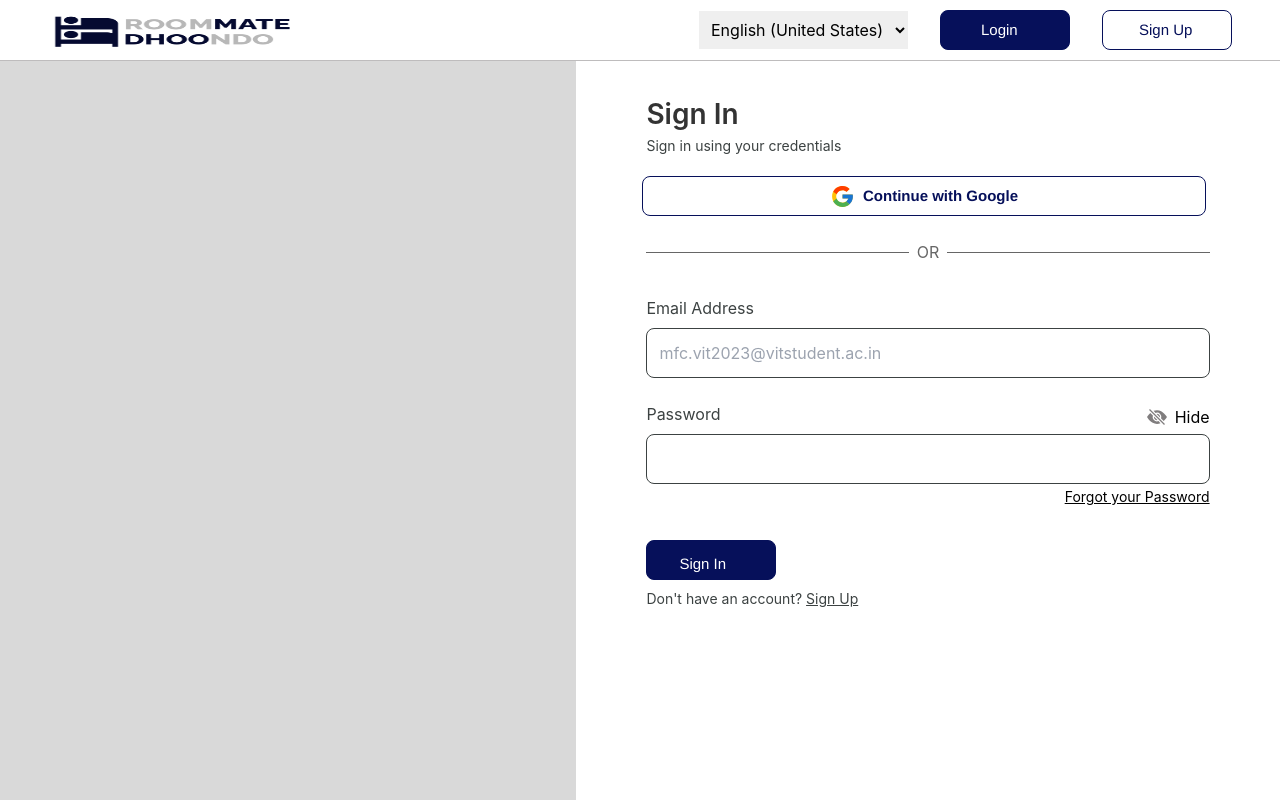
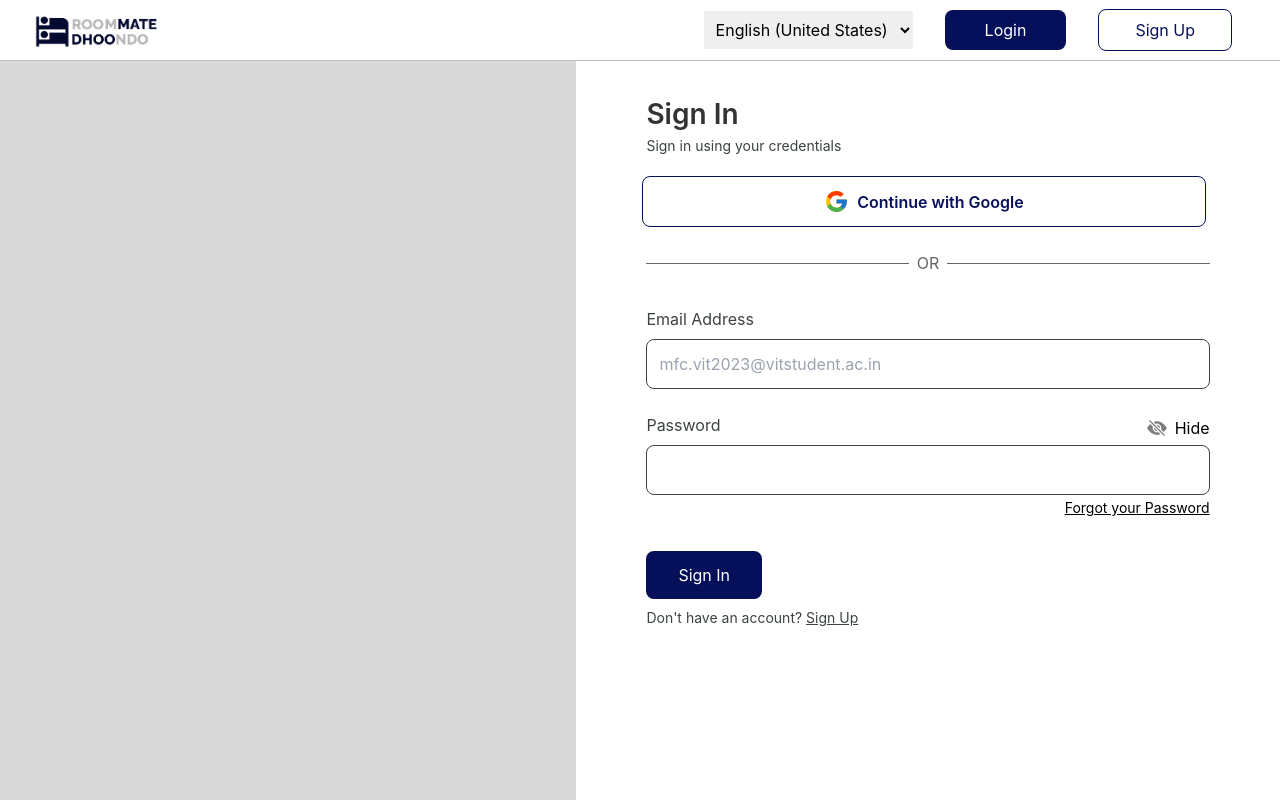
Before and after one commit to utkarsh-creator/Roommate-Dhoondho, a React (Create React App) app: page / in a window 1280 px wide. Built offline with nearby package versions, Linux system fonts and the light colour scheme.

Commit message:
minor-css-updates

```diff
--- a/src/Components/Cards/Cards.css
+++ b/src/Components/Cards/Cards.css
@@ -11,7 +11,7 @@
   background-color: #d9d9d9;
 }
 .card-details {
-  height: 92%;
+  height: 91%;
   display: inline-flex;
   display: grid;
   overflow: hidden;
@@ -92,7 +92,7 @@
     background-color: #d9d9d9;
   }
   .card-details {
-    height: 92%;
+    height: 91%;
     display: inline-flex;
     display: grid;
     overflow: hidden;
--- a/src/Components/NavBar/Navbar.css
+++ b/src/Components/NavBar/Navbar.css
@@ -51,7 +51,7 @@
   font-size: 1.2rem;
 }
 
-button {
+.nav-links button {
   background-color: #ffffff;
   display: inline-flex;
   height: 40px;
@@ -87,10 +87,6 @@ button {
   width: 16px;
   padding: "0 0 0 8px";
   color: "#ffffff";
-}
-img {
-  height: 60px;
-  width: 240px;
 }
 
 .bookmarks {
--- a/src/Components/NavBar/Navbar.jsx
+++ b/src/Components/NavBar/Navbar.jsx
@@ -41,7 +41,7 @@ function Navbar() {
         </div>
         <ul className={click ? "nav-menu active" : "nav-menu"}>
           <li className="nav-item">
-            <NavLink to="/" className="nav-links" onClick={closeMobileMenu}>
+            <NavLink to="/home" className="nav-links" onClick={closeMobileMenu}>
               <button className="myroomies">
                 {" "}
                 <span className="button_icon" onClick={handleClick}>
@@ -95,7 +95,11 @@ function Navbar() {
             ></Link>
           </li>
           <li className="nav-item-mobile">
-            <Link to="/" className="nav-links-mobile" onClick={closeMobileMenu}>
+            <Link
+              to="/home"
+              className="nav-links-mobile"
+              onClick={closeMobileMenu}
+            >
               My Roomies
             </Link>
           </li>
--- a/src/Components/TabBar/styles.css
+++ b/src/Components/TabBar/styles.css
@@ -5,10 +5,6 @@
   height: 100%;
   padding-bottom: 10px;
   display: block;
-}
-
-img {
-  width: 300px;
 }
 
 .tab-buttons {
```
